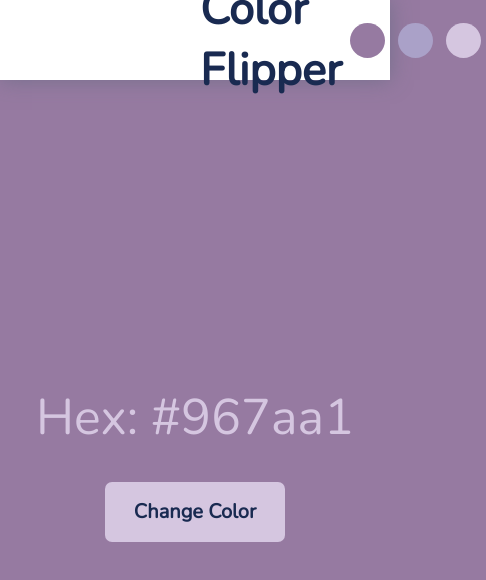
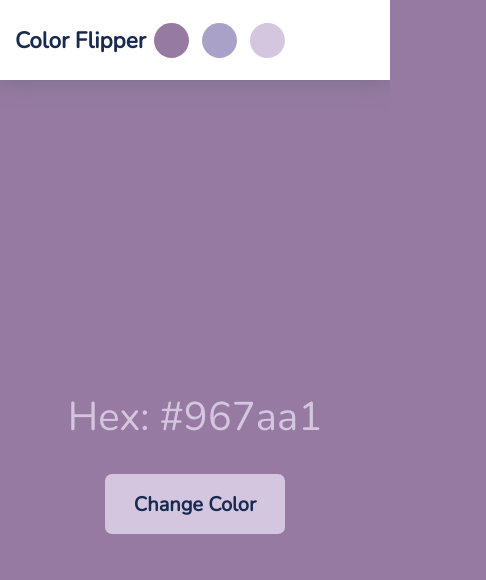
Before and after one commit to reeyhanyilmaz/JavaScript-ColorFlipper, a plain HTML site: page index.html in a window 390 px wide. Shown: the whole page, 486 px wide, since content can reach past the window. Drawn offline with nearby package versions, Linux system fonts and the light colour scheme.

Commit message:
added responsive

```diff
--- a/style.css
+++ b/style.css
@@ -15,13 +15,11 @@ nav {
     font-size: 30px;
     width: 100%;
     display: flex;
-    /* position: fixed; */
     height: 5rem;
     display: flex;
     align-items: center;
     padding-left: 200px;
     box-shadow: 0 0 20px 0 rgba(82, 102, 117, 0.5);
-    /* box-shadow: let(--dark-shadow); */
     background-color: white;
     color: #192a51;
 }
@@ -73,3 +71,20 @@ button:hover {
     color:#d5c6e0;
     background-color:#192a51 ;
 }
+
+
+/*responsive*/
+@media only screen and (max-width: 768px){
+
+    nav {
+        font-size: 15px;
+        display: flex;
+        align-items: center;
+        justify-content: start;
+        padding-left: 15px;
+    }
+
+    .hex {
+        font-size: 40px;
+    }
+}
```
